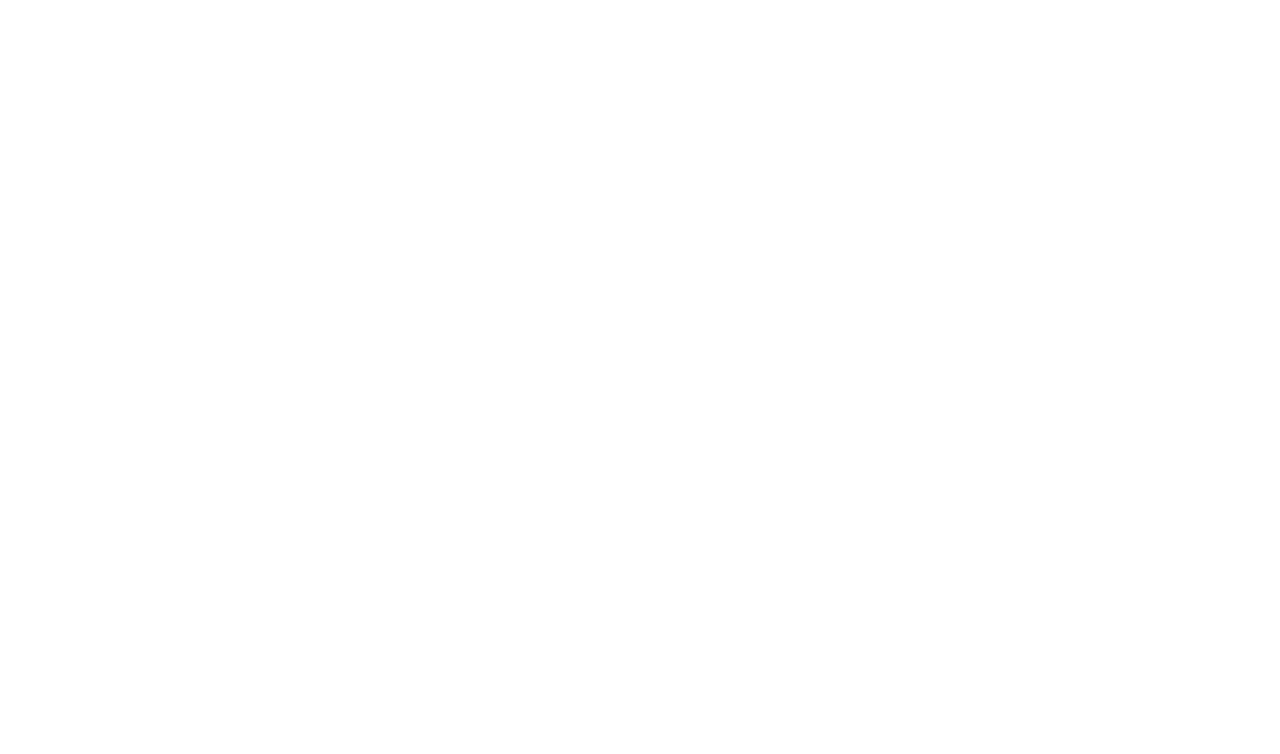
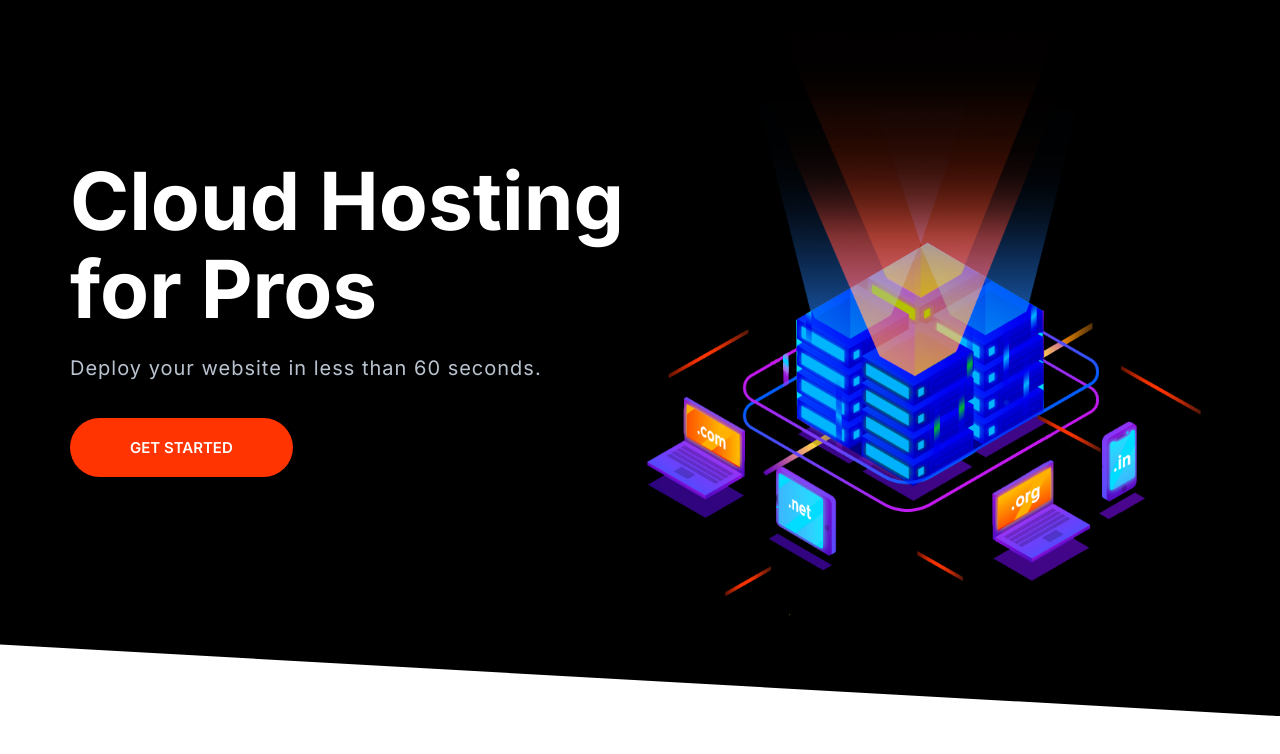
Before and after one commit to Shoaib-Admi/Moshify, a plain HTML site: page index.html in a window 1280 px wide. Drawn offline with Linux system fonts and the light colour scheme.

Commit message:
Building hero component.

```diff
--- a/css/style.css
+++ b/css/style.css
@@ -29,6 +29,7 @@ h2,
 h3 {
   color: var(--color-heading);
   margin-bottom: 1rem;
+  line-height: 1.1;
 }
 h1 {
   font-size: 7rem;
@@ -600,6 +601,7 @@ a {
     width: auto;
     display: flex;
     font-size: 1.6rem;
+    /* Initially List was invisible */
     max-height: 100%;
     opacity: 1;
   }
@@ -607,3 +609,27 @@ a {
     border: none;
   }
 }
+
+/* Hero */
+.hero {
+  clip-path: polygon(0% 0%, 100% 0%, 100% 100%, 0% 90%);
+}
+.hero__image {
+  width: 100%;
+}
+.hero__tagline {
+  font-size: 2rem;
+  color: #b9c3cf;
+  margin: 2rem 0 5rem;
+  letter-spacing: 1px;
+}
+
+@media screen and (min-width: 768px) {
+  .hero {
+    padding-top: 0;
+  }
+  .hero__content {
+    text-align: left;
+    align-self: center;
+  }
+}
--- a/index.html
+++ b/index.html
@@ -15,6 +15,18 @@
     <link rel="stylesheet" href="css/style.css" />
   </head>
   <body>
+    <section class="block block--dark block--skewed-left hero">
+      <div class="container grid grid--1x2">
+        <header class="block__header hero__content">
+          <h1 class="hero__heading block__heading">Cloud Hosting for Pros</h1>
+          <p class="hero__tagline">
+            Deploy your website in less than 60 seconds.
+          </p>
+          <a href="" class="btn btn--accent btn--stretched">Get started</a>
+        </header>
+        <img class="hero__image" src="./images/banner.png" alt="" />
+      </div>
+    </section>
     <script src="/js/main.js"></script>
   </body>
 </html>
```
Also changed, not shown: images/banner.png (added).
